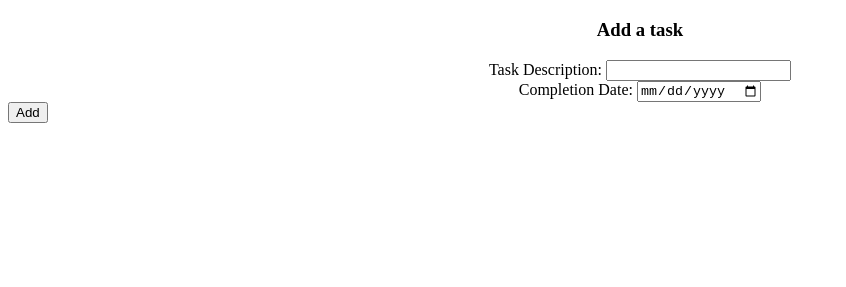
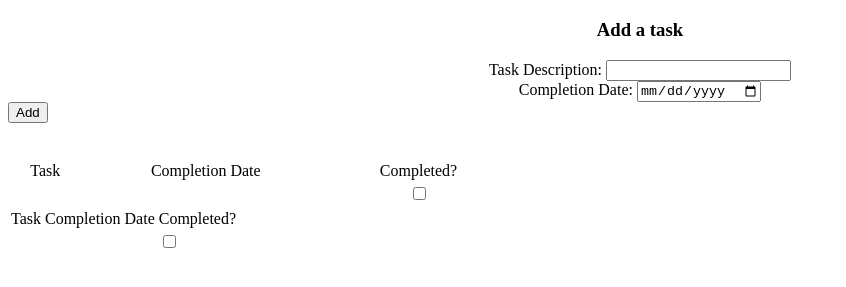
Before and after one commit to zachrosen/coders, a website: page client/todo/todo.html in a window 1280 px wide. Shown: the part 61-348 px from the top of the page, without its empty margins (0-846 px from the left). Drawn offline with Linux system fonts and the light colour scheme.

Commit message:
html work

```diff
--- a/client/todo/todo.controller.ts
+++ b/client/todo/todo.controller.ts
@@ -7,7 +7,9 @@ namespace app {
 
     }
 
-    constructor(){
+    constructor(
+
+    ){
 
     }
   }
--- a/client/todo/todo.html
+++ b/client/todo/todo.html
@@ -5,7 +5,8 @@
     <title>Todo App</title>
     <link rel="stylesheet" href="/client/todo/todo.css">
   </head>
-  <form>
+  <body>
+  <form ng-submit="vm.createTodo()">
   <h1 class="hcenter">Todo List</h1>
   <h3 class="hcenter">Add a task</h3>
   <div class="hcenter">
@@ -18,6 +19,39 @@
   </div>
   <button type="submit" class="hcenter" name="button">Add</button>
 </form>
-  <body>
+<br>
+<br>
+<table class="hcenter" style="width: 500px">
+  <thead>
+    <tr>
+      <td>Task</td>
+      <td>Completion Date</td>
+      <td>Completed?</td>
+    </tr>
+  </thead>
+  <tbody>
+    <tr>
+      <td></td>
+      <td></td>
+      <td><input type="checkbox" name="name" value=""></td>
+    </tr>
+  </tbody>
+</table>
+<table>
+  <thead>
+    <tr>
+      <td>Task</td>
+      <td>Completion Date</td>
+      <td>Completed?</td>
+    </tr>
+  </thead>
+  <tbody>
+    <tr>
+      <td></td>
+      <td></td>
+      <td><input type="checkbox" name="name" value="checked"></td>
+    </tr>
+  </tbody>
+</table>
   </body>
 </html>
--- a/client/todo/todo.service.ts
+++ b/client/todo/todo.service.ts
@@ -4,7 +4,7 @@ namespace app{
 
   constructor(){
 
-  }
+    }
   }
   angular.module('app').service('TodoService', TodoService);
 }
```
